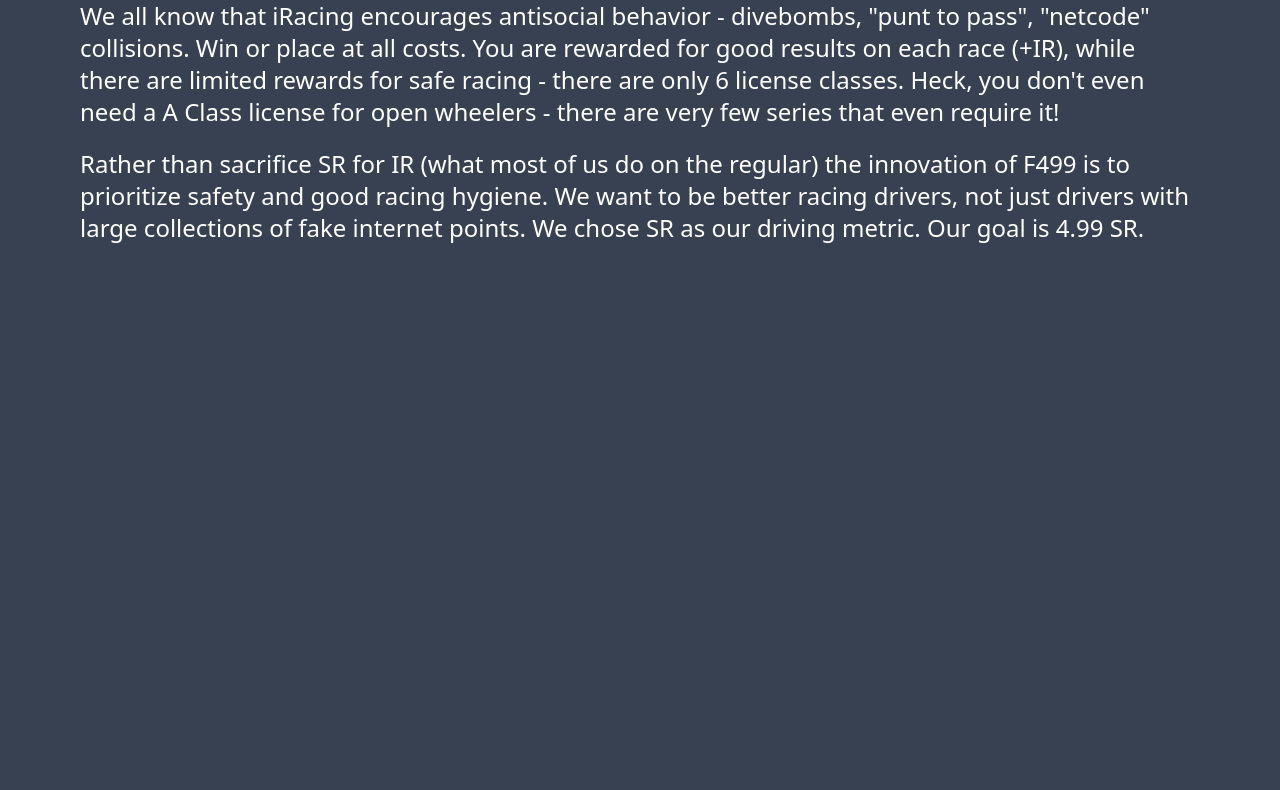
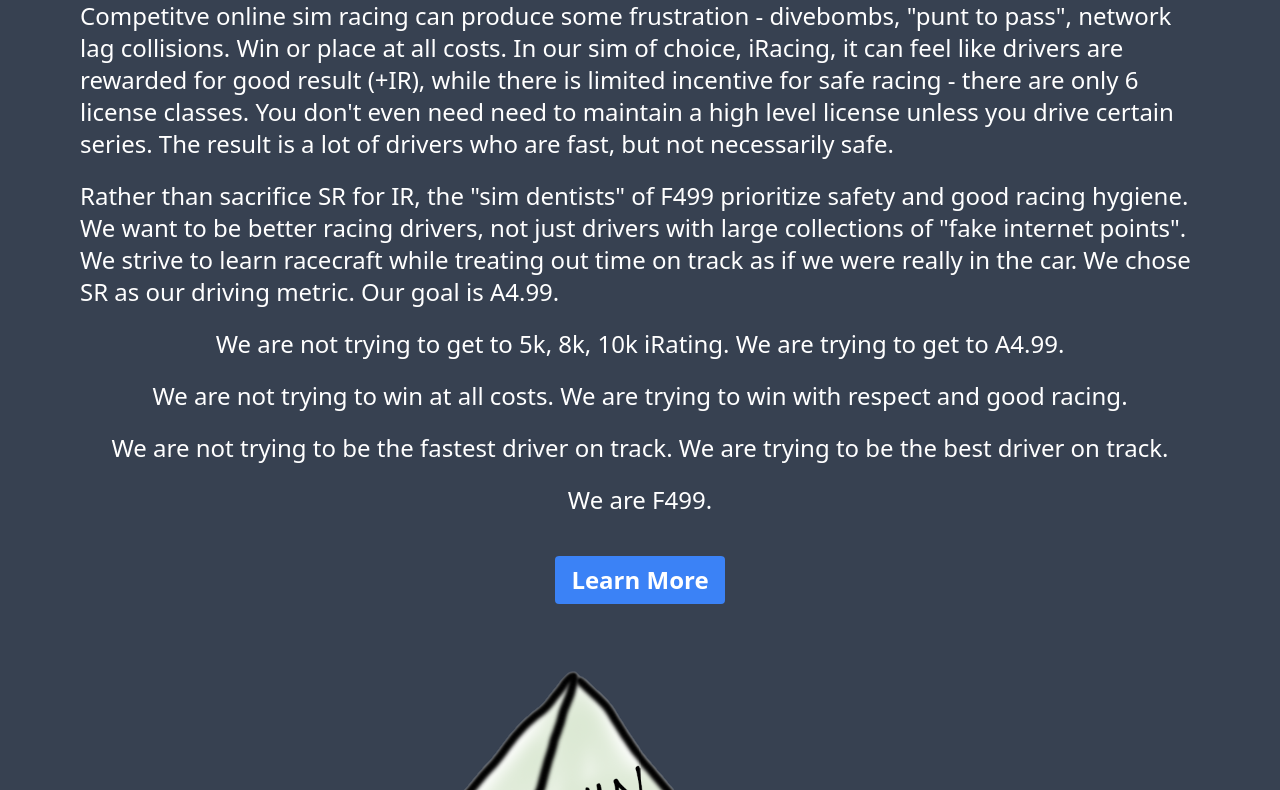
Before and after one commit to tomtoday/ffourninenine, a plain HTML site: page index.html in a window 1280 px wide. Shown: the part 460-1250 px from the top of the page. Before the commit the page ends 800 px from the top, so only its background shows below. Drawn offline with nearby package versions, Linux system fonts and the light colour scheme.

Commit message:
slight tweaks and learn more CTA

```diff
--- a/index.html
+++ b/index.html
@@ -14,16 +14,30 @@
     </div>
 
     <div class="text-white px-10 space-y-5 text-2xl">
-        <h1 class="text-white text-4xl font-bold text-center">Better racing through dentistry</h1>
-        <p class="mx-10">We all know that iRacing encourages antisocial behavior - divebombs, "punt to
-            pass", "netcode" collisions. Win or place at all costs. You are rewarded for good results on each race
-            (+IR), while there are limited rewards for safe racing - there are only 6 license classes. Heck, you don't
-            even need a A Class license for open wheelers - there are very few series that even require it!
+        <h1 class="text-white text-4xl font-bold text-center">Better racing through (sim)dentistry</h1>
+        <p class="mx-10">Competitve online sim racing can produce some frustration - divebombs, "punt to
+            pass", network lag collisions. Win or place at all costs. In our sim of choice, iRacing,  it can feel like drivers are rewarded for good result (+IR), while there is limited incentive for safe racing - there are only 6 license classes. You don't
+            even need need to maintain a high level license unless you drive certain series. The result is a lot of
+            drivers who are fast, but not necessarily safe.</p>
 
-        <p class="mx-10">Rather than sacrifice SR for IR (what most of us do on the regular) the innovation of F499 is to prioritize
+        <p class="mx-10">Rather than sacrifice SR for IR, the "sim dentists" of F499 prioritize
             safety and good racing hygiene. We want to be better racing drivers, not just drivers with large collections
-            of fake internet points. We chose SR as our driving metric. Our goal is 4.99 SR.</p>
+            of "fake internet points". We strive to learn racecraft while treating out time on track as if we were really in the car. We chose SR as our driving metric. Our goal is A4.99.</p>
+
+        <p class="mx-10 text-center">We are not trying to get to 5k, 8k, 10k iRating. We are trying to get to A4.99.</p>
+        <p class="mx-10 text-center">We are not trying to win at all costs. We are trying to win with respect and good racing.</p>
+        <p class="mx-10 text-center">We are not trying to be the fastest driver on track. We are trying to be the best driver on track.<p>
+
+        <p class="mx-10 text-center">We are F499.</p>
+
+        <!-- need a button that links to https://tdi99.co.uk -->
+        <div class="flex justify-center items-center pt-5">
+            <a href="https://tdi99.co.uk/f499" class="bg-blue-500 hover:bg-blue-700 text-white font-bold py-2 px-4 rounded">Learn More</a>
     </div>
+    <div class="flex justify-center items-center pt-5">
+        <img class="object-center" src="img/f499-pyramid-transparent.png" alt="F499 pyramid, the racing hierarchy of needs">
+    </div>
+
 
 </body>
 
```
Also changed, not shown: img/f499-pyramid-transparent.png (added).
